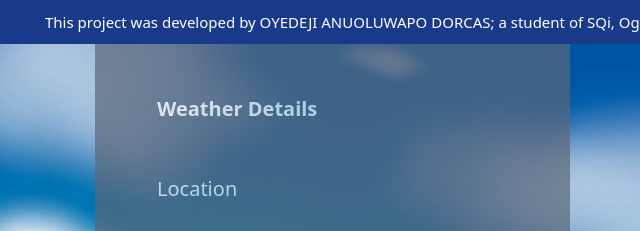
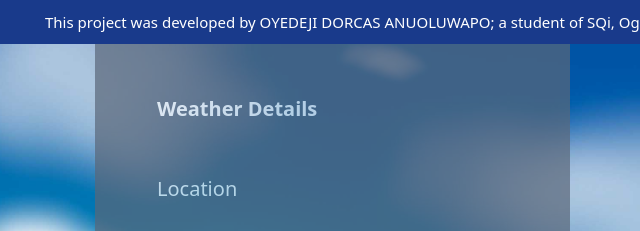
Before and after one commit to dorcas98/weatherapp, a plain HTML site: page index.html in a window 1280 px wide. Shown: the top 231 px of the page, 640-1280 px from the left. Drawn offline with nearby package versions, Linux system fonts and the light colour scheme.

Commit message:
Update index.html

```diff
--- a/index.html
+++ b/index.html
@@ -169,7 +169,7 @@
 </style>
 <body id="body">
     <div id="marquee-container">
-        <div id="moving-text">This project was developed by OYEDEJI ANUOLUWAPO DORCAS; a student of SQi, Ogbomoso, Oyo State.&nbsp&nbsp&nbsp&nbsp&nbsp&nbsp LEVEL: Level 2.  &nbsp&nbsp&nbsp&nbsp&nbsp&nbsp   Student ID: 230870</div>
+        <div id="moving-text">This project was developed by OYEDEJI DORCAS ANUOLUWAPO; a student of SQi, Ogbomoso, Oyo State.&nbsp&nbsp&nbsp&nbsp&nbsp&nbsp LEVEL: Level 2.  &nbsp&nbsp&nbsp&nbsp&nbsp&nbsp   Student ID: 230870</div>
     </div>
     <div class="container">
         <div class="row">
```
